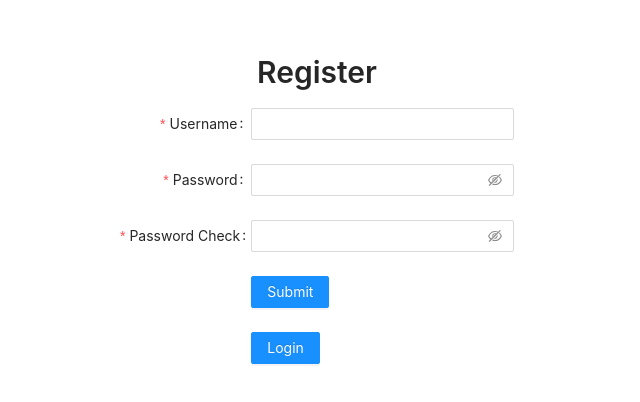
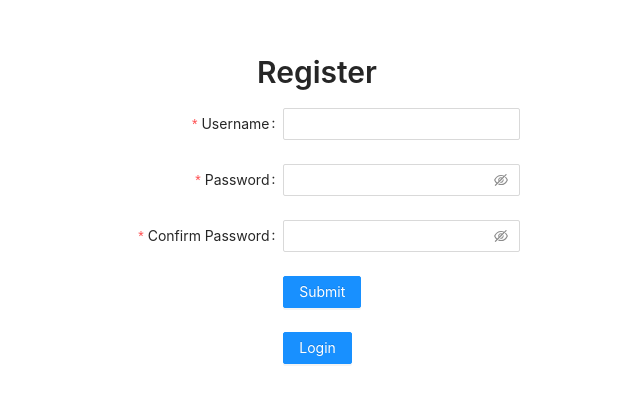
Before and after one commit to sadiqsada/pokeUnbox, a React (Create React App) app: page /register in a window 1280 px wide. Shown: the part 132-534 px from the top of the page, without its empty margins (323-963 px from the left). Built offline with nearby package versions, Linux system fonts and the light colour scheme; no server answers.

Commit message:
add guest login

```diff
--- a/src/components/Login.js
+++ b/src/components/Login.js
@@ -23,8 +23,8 @@
 };
 
 function Login() {
-  const [email, setEmail] = useState('');
-  const [password, setPassword] = useState('');
+  const [email, setEmail] = useState('potato@gmail.com');
+  const [password, setPassword] = useState('password');
   const [error, setError] = useState('');
 
   const history = useHistory();
@@ -83,6 +83,7 @@
             label='Email'
             name='email'
             value={email}
+            initialValue={email}
             onChange={handleEmail}
             rules={[
               {
@@ -98,6 +99,7 @@
             label='Password'
             name='password'
             value={password}
+            initialValue={password}
             onChange={handlePassword}
             rules={[
               {
--- a/src/components/Register.js
+++ b/src/components/Register.js
@@ -9,16 +9,16 @@
 
 const layout = {
   labelCol: {
-    span: 8,
+    span: 10,
   },
   wrapperCol: {
-    span: 16,
+    span: 14,
   },
 };
 const tailLayout = {
   wrapperCol: {
-    offset: 8,
-    span: 16,
+    offset: 10,
+    span: 14,
   },
 };
 
@@ -117,7 +117,7 @@
           </Form.Item>
 
           <Form.Item
-            label='Password Check'
+            label='Confirm Password'
             name='passwordCheck'
             value={passwordCheck}
             onChange={handlePasswordCheck}
```
Also changed, not shown: 1 other file (tests, documents, lock files or other folders).
